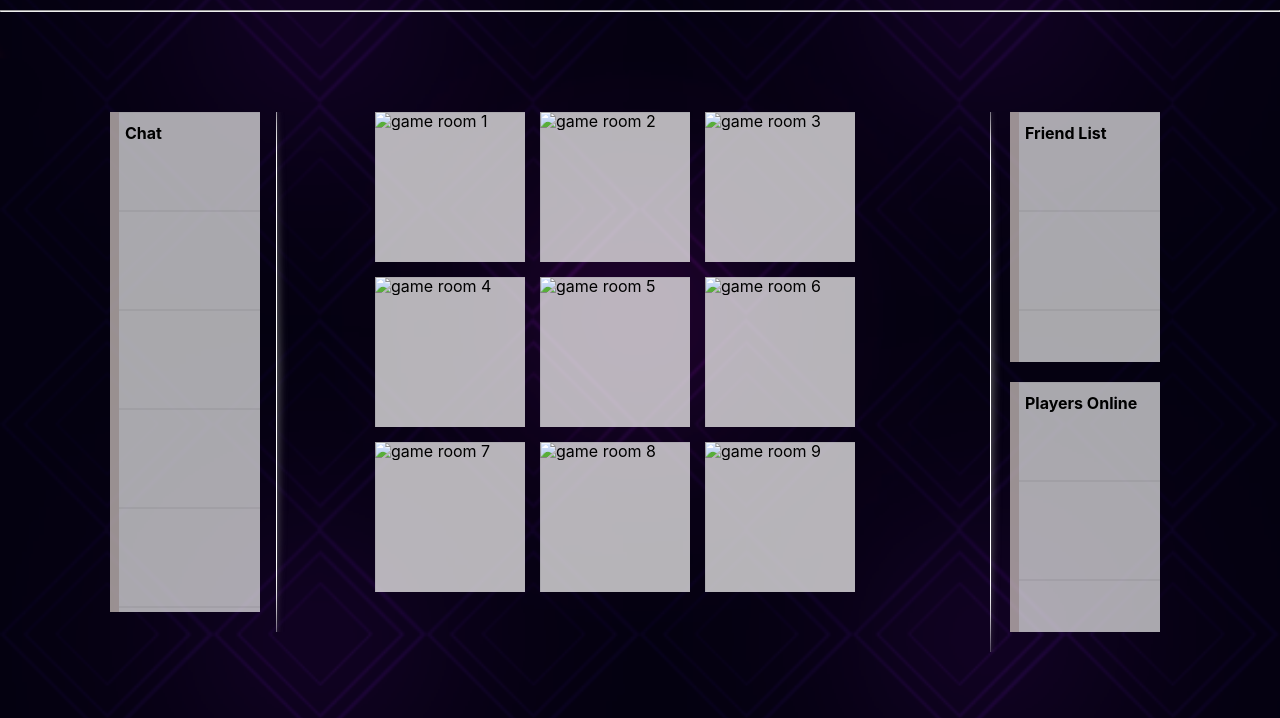
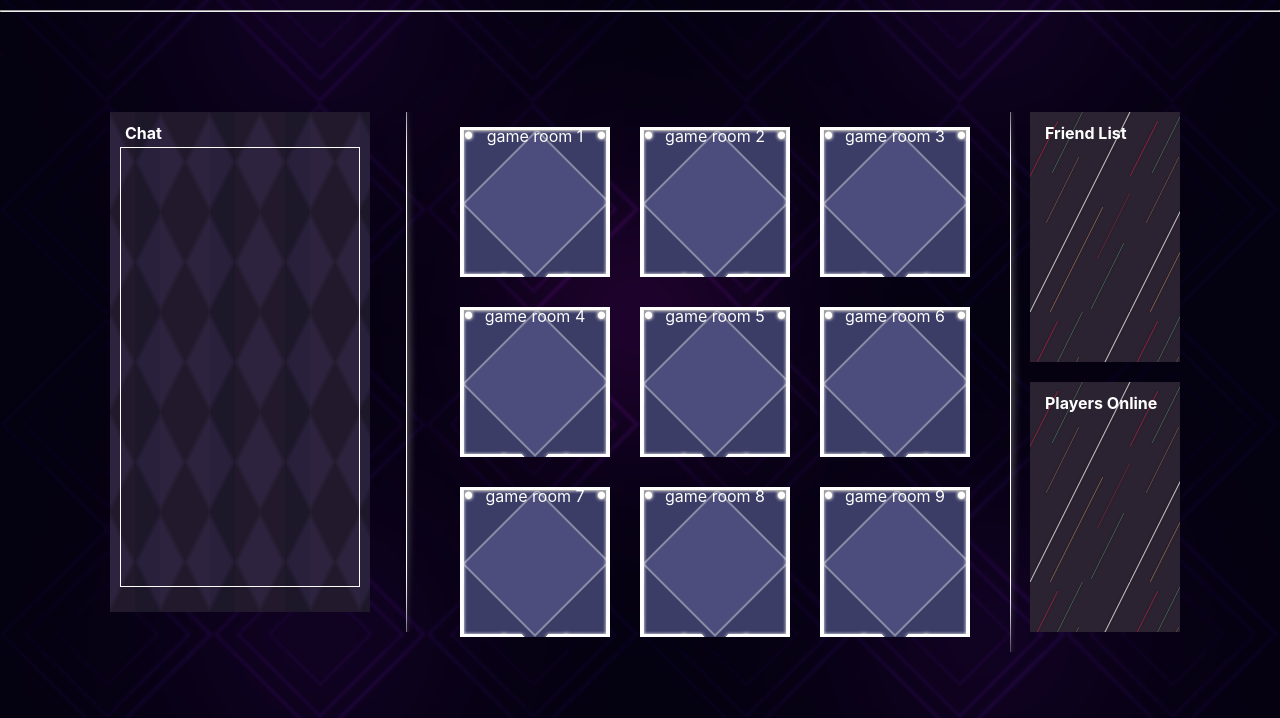
Before and after one commit to caleb1111/game-room, a React app in the folder GameRoomUI/game-room/: page / in a window 1280 px wide. Shown: the part 82-800 px from the top of the page. Built offline with nearby package versions, Linux system fonts and the light colour scheme.

Commit message:
redesigned the UI of the lobby

```diff
--- a/GameRoomUI/game-room/src/js/Components/Lobby.js
+++ b/GameRoomUI/game-room/src/js/Components/Lobby.js
@@ -8,38 +8,35 @@ const Lobby = () => (
 
         <div id="lobby_leftsidebar">
 
-            <div className="leftsidebar_box">
+            <div className="chat_box">
                 <span className="menu_title">Chat</span>
-                <span className="menu_desc"></span>
+                <div className="chat_content"></div>
             </div>
         </div>
 
         <div id="lobby_main">
-                <div id="home">
+                <div id="game_rooms">
                     <ul id="game_room">
-                        <li><img src="" alt="game room 1"/></li>
-                        <li><img src="" alt="game room 2" /></li>
-                        <li><img src="" alt="game room 3" /></li>
-                        <li><img src="" alt="game room 4" /></li>
-                        <li><img src="" alt="game room 5" /></li>
-                        <li><img src="" alt="game room 6" /></li>
-                        <li><img src="" alt="game room 7" /></li>
-                        <li><img src="" alt="game room 8" /></li>
-                        <li><img src="" alt="game room 9" /></li>
-
+                        <li>game room 1</li>
+                        <li>game room 2</li>
+                        <li>game room 3</li>
+                        <li>game room 4</li>
+                        <li>game room 5</li>
+                        <li>game room 6</li>
+                        <li>game room 7</li>
+                        <li>game room 8</li>
+                        <li>game room 9</li>
                     </ul>
                 </div>
         </div>
 
         <div id="lobby_sidebar">
-            <div className="sidebar_box">
+            <div className="player_box">
                 <span className="menu_title">Friend List</span>
-                <span className="menu_desc"></span>
             </div>
 
-            <div className="sidebar_box">
+            <div className="player_box">
                 <span className="menu_title">Players Online</span>
-                <span className="menu_desc"></span>
             </div>
         </div>
             <div className="clear"></div>
--- a/GameRoomUI/game-room/src/style/lobby.css
+++ b/GameRoomUI/game-room/src/style/lobby.css
@@ -24,23 +24,23 @@ ul, li {
 
 #lobby_sidebar {
 	float: right;
-	width: 220px;
+	width: 200px;
 	padding-left: 20px;
 	background:	url(../media/lobby/lobby_sidebar.png) center left no-repeat
 }
 
 #lobby_leftsidebar {
 	float: left;
-	width: 220px;
+	width: 350px;
 	padding-left: 40px;
 	background:	url(../media/lobby/lobby_sidebar.png) center right no-repeat
 }
 
 #lobby_main {
 	float: left;
-	margin-left: 85px;
-	width: 550px;
-	height: 510px;
+	margin-left: 25px;
+	width: 560px;
+	height: 540px;
 	overflow-x: hidden;
 	overflow-y: scroll;  /* hidden 设置gameroom显示的数量 9个*/
 }
@@ -69,45 +69,37 @@ ul, li {
   }
 /* ------------------------------------------------------- */
 
-
-.section {
-	position:relative;
-	float:left;
-	width: 460px;
-	height: 470px;
-	padding: 40px;
-	margin-right: 20px;
-	overflow: hidden;
-	background: url(../media/lobby/content_bg.png) no-repeat
-}
-
 #game_room li {
 	float: left;
 	width: 150px;
 	height: 150px;
 	background: none;
-	margin: 0 15px 15px 0;
-	background: url(../media/lobby/lobby_bg.png)
-}
-#game_room li a
- {
-	display: block;
-	padding: 10px;
+	margin: 15px 15px 15px 15px;
+	text-align: center;
+	color: white;
+	background: url(../media/lobby/gameSessionBackground.png);
+	transform: scale(1);
+    transition: transform 0.5s, opacity 0.5s;
 }
 
+#game_room li:hover {
+	opacity: 1;
+    transform: scale(1.13);
+}
 #game_room li.no_margin_right { margin-right: 0 }
 
-.sidebar_box {
+.player_box {
+	color: white;
 	width: 150px;
 	height: 250px;
-	padding: 10px 10px 10px 90px;
+	padding: 10px 10px 10px 10px;
 	margin-bottom: 20px;
 	font-size: 11px;
 	position: relative;
-	background: url(../media/lobby/sidebar_box.png) repeat
+	background: url(../media/lobby/playerListBackground.png) repeat
 }
 
-.sidebar_box span {
+.player_box span {
 	position: absolute;
 	width: 60px;
 	height: 60px;
@@ -115,20 +107,28 @@ ul, li {
 	top: 20px;
 }
 
-.sidebar_box .menu_title { margin-left: 0px; width: 200px; margin-top: -8px; height: 25px; font-size: 16px; font-weight: bold; }
-.sidebar_box .menu_desc { margin-left: 0px; margin-top: 20px; width: 200px; color: #000; font-size: 11px; }
+.player_box .menu_title { margin-left: 0px; width: 200px; margin-top: -8px; height: 25px; font-size: 16px; font-weight: bold; }
 
-.leftsidebar_box {
-	width: 150px;
+.chat_box {
+	color: white;
+	width: 260px;
 	height: 500px;
-	padding: 10px 10px 10px 90px;
+	padding: 10px 10px 10px 10px;
 	margin-bottom: 20px;
 	font-size: 11px;
 	position: relative;
-	background: url(../media/lobby/sidebar_box.png) repeat
+	background: url(../media/lobby/chatBackground.png) repeat;
 }
 
-.leftsidebar_box span {
+.chat_content {
+	margin-top: 25px;
+	border: 1px white solid;
+	height: 440px;
+	width: 240px;
+
+}
+
+.chat_box span {
 	position: absolute;
 	width: 60px;
 	height: 60px;
@@ -136,5 +136,4 @@ ul, li {
 	top: 20px;
 }
 
-.leftsidebar_box .menu_title { margin-left: 0px; width: 200px; margin-top: -8px; height: 25px; font-size: 16px; font-weight: bold; }
-.leftsidebar_box .menu_desc { margin-left: 0px; margin-top: 20px; width: 200px; color: #000; font-size: 11px; }
+.chat_box .menu_title { margin-left: 0px; width: 200px; margin-top: -8px; height: 25px; font-size: 16px; font-weight: bold; }
```
Also changed, not shown: GameRoomUI/game-room/src/media/items/bronzeMedal.png (added), GameRoomUI/game-room/src/media/items/coin.png (added), GameRoomUI/game-room/src/media/items/goldMedal.png (added), GameRoomUI/game-room/src/media/items/platnumMedal.png (added), GameRoomUI/game-room/src/media/items/silverMedal.png (added), GameRoomUI/game-room/src/media/lobby/chatBackground.png (added), GameRoomUI/game-room/src/media/lobby/content_bg.png (deleted), GameRoomUI/game-room/src/media/lobby/gameSessionBackground.png (added), GameRoomUI/game-room/src/media/lobby/playerListBackground.png (added).
